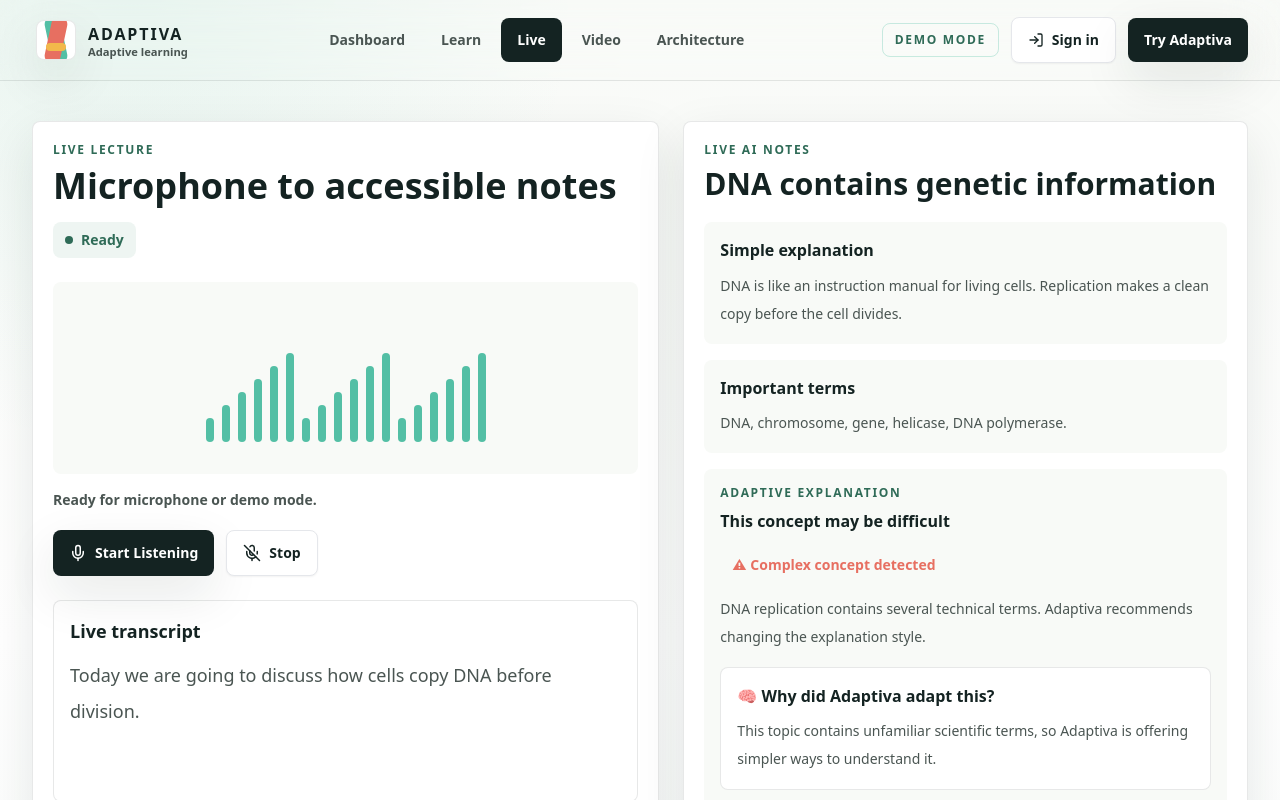
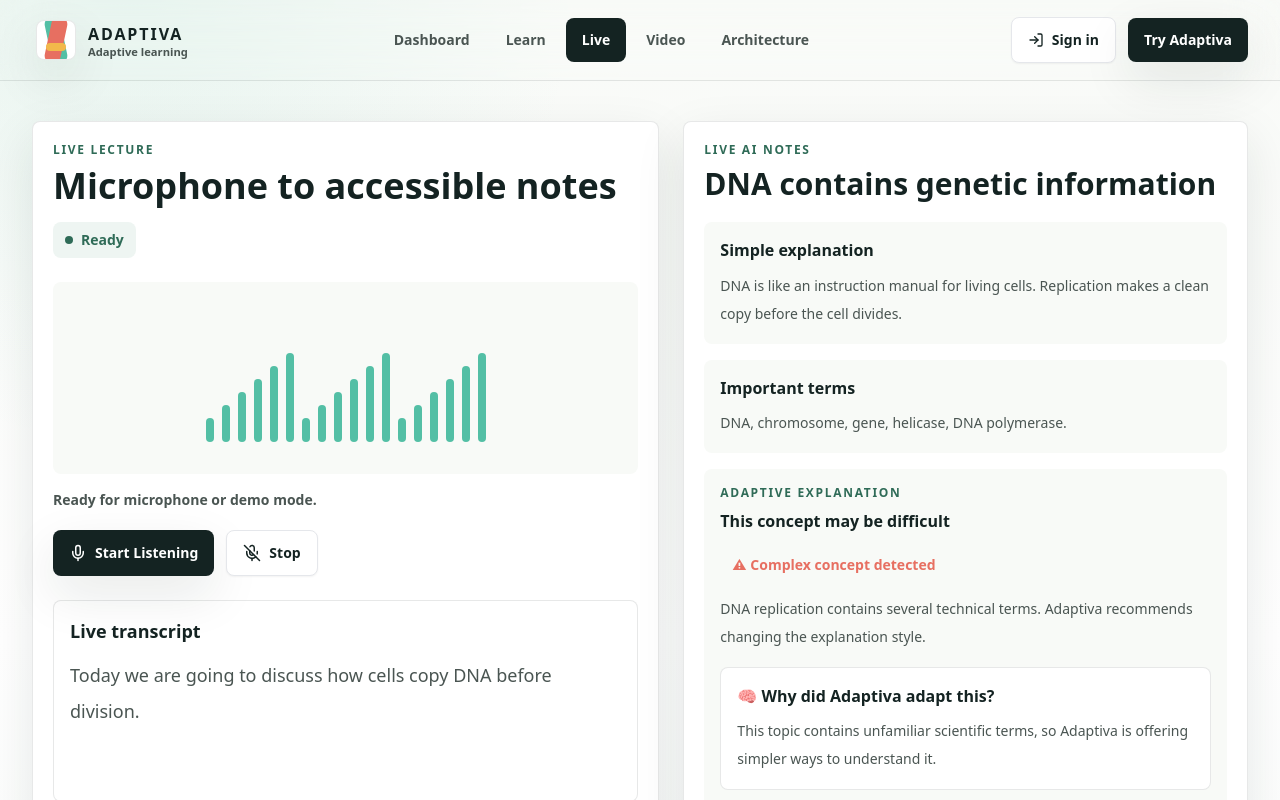
Before and after one commit to skandakn/Adaptiva, a Next.js app: page /live in a window 1280 px wide. Shown: the top 800 px of the page. Built offline with nearby package versions, Linux system fonts and the light colour scheme.

Commit message:
Remove redundant demo mode header badge

```diff
--- a/components/layout/site-shell.tsx
+++ b/components/layout/site-shell.tsx
@@ -52,9 +52,6 @@ export function SiteShell({ children }: { children: React.ReactNode }) {
             ))}
           </nav>
           <div className="hidden items-center gap-3 lg:flex">
-            <span className="rounded-card border border-mint/30 bg-mint/12 px-3 py-2 text-xs font-black uppercase tracking-[0.14em] text-moss">
-              Demo Mode
-            </span>
             <Button variant="secondary" asChild>
               <Link href="/auth/sign-in">
                 <LogIn aria-hidden="true" size={16} />
```
